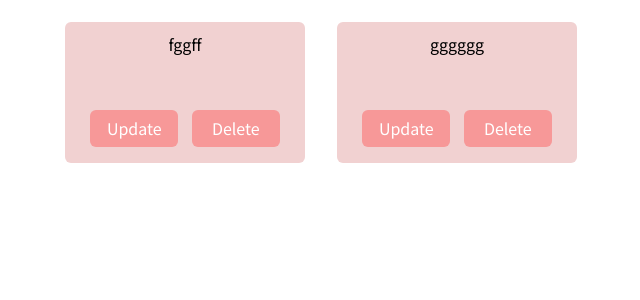
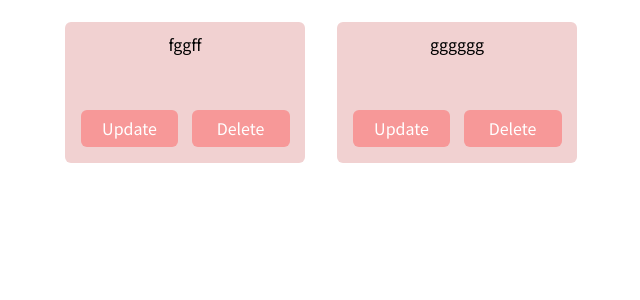
Before and after one commit to Parth-Mittal-NITK/To-Do-WebApp-Django, a Django app: page / in a window 1280 px wide. Shown: the part 220-520 px from the top of the page, without its empty margins (319-959 px from the left). Run offline with Django 3.2, Linux system fonts and the light colour scheme; data comes from the database, SQL or seed files in the repository.

Commit message:
all unset property added to button class

```diff
--- a/tasks/templates/index.html
+++ b/tasks/templates/index.html
@@ -115,6 +115,7 @@
         }
 
         .button {
+            all: unset;
             display: inline-block;
             width: 40%;
             padding: 0.4rem 0.3rem;
--- a/tasks/templates/update_task.html
+++ b/tasks/templates/update_task.html
@@ -62,6 +62,7 @@
         }
 
         .button {
+            all: unset;
             display: inline-block;
             width: 8rem;
             padding: 0.4rem 0.3rem;
```
